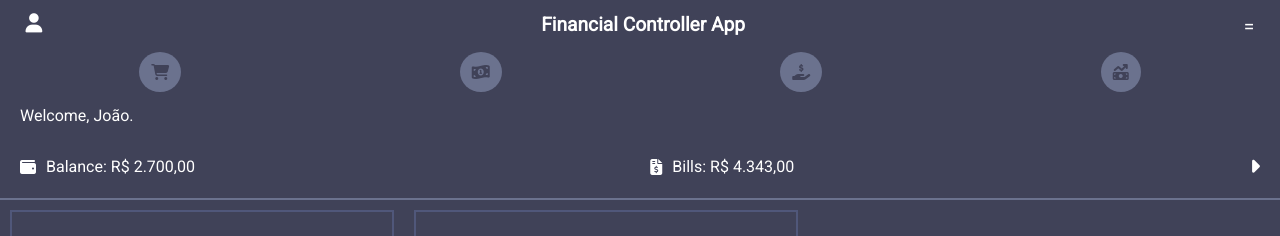
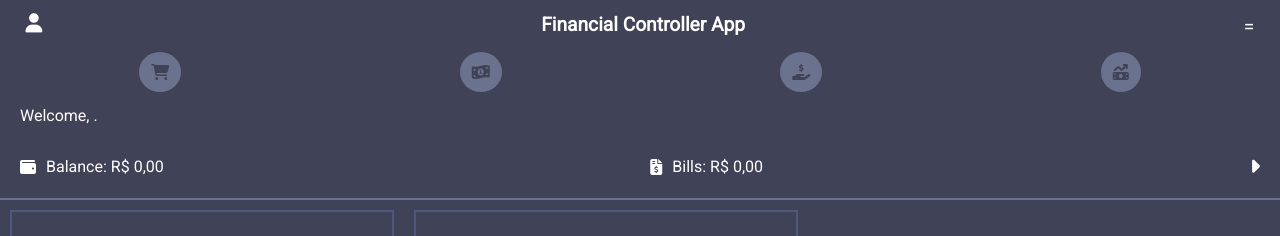
Before and after one commit to FeHunter/FinanceApp, a React (Vite) app: page / in a window 1280 px wide. Shown: the top 236 px of the page. Built offline with nearby package versions, Linux system fonts and the light colour scheme; no server answers.

Commit message:
edição de 'balance' e 'bills'

```diff
--- a/package.json
+++ b/package.json
@@ -22,6 +22,6 @@
     "eslint-plugin-react": "^7.33.2",
     "eslint-plugin-react-hooks": "^4.6.0",
     "eslint-plugin-react-refresh": "^0.4.5",
-    "vite": "^5.1.3"
+    "vite": "^5.1.4"
   }
 }
--- a/src/App.jsx
+++ b/src/App.jsx
@@ -10,7 +10,7 @@ function App() {
     <div id="mainPage">
       <Header title="Financial Controller App" />
       <QuickMenu />
-      <UserFInanceStatus userName={"João"} balance={2700} bills={4343} investments={7000} />
+      <UserFInanceStatus/>
       <MainContent />
       <Footer />
     </div>
--- a/src/Application Components/UserFInanceStatus/UserFInanceStatus.jsx
+++ b/src/Application Components/UserFInanceStatus/UserFInanceStatus.jsx
@@ -2,9 +2,17 @@ import { useEffect, useState } from 'react';
 import style from './UserFInanceStatus.module.css';
 import { PopUp } from '../../Visual Components/PopUp/PopUp';
 
-export function UserFInanceStatus ({userName, balance, bills, investments}){
+export function UserFInanceStatus (){
 
     const [CurrencyExchange, setCurrencyExchange] = useState();
+    const [editBalance, setEditBalance] = useState(false);
+    const [editBills, setEditBills] = useState(false);
+
+    // User values
+    const [userName, setUserName] = useState('');
+    const [balance, setBalance] = useState(0);
+    const [bills, setBills] = useState(0);
+    const [investments, setInvestments] = useState(0);
 
     // Receber e tratar API de cotação.
     useEffect(()=>{
@@ -18,20 +26,36 @@ export function UserFInanceStatus ({userName, balance, bills, investments}){
 
     const [expand, setExpand] = useState(false);
     const toggleButton = (
-        <span className={style.toggle} onClick={()=>{setExpand(!expand)}}>
+        <span className={style.toggle} onClick={()=>{setExpand(!expand); LoadCurrencyExchange()}}>
             { !expand ? <i class="fa-solid fa-caret-right"></i> : <i class="fa-solid fa-caret-left"></i> }
         </span>
     );
     const shrinkOption = (
         <div className={style.shrinkOption}>
             <span className={style.item} title="Balance">
-                <i class="fa-solid fa-wallet"></i>
-                <p>Balance: {balance.toLocaleString('pt-br',{style: 'currency', currency: 'BRL'})}</p>
+                <span onClick={()=>{setEditBalance(!editBalance)}} style={{display: 'flex', alignItems: 'center', cursor: 'pointer'}}>
+                    <i class="fa-solid fa-wallet"></i>
+                    <p>Balance: {balance.toLocaleString('pt-br',{style: 'currency', currency: 'BRL'})}</p>
+                </span>
+                <PopUp visible={editBalance} closePopUp={()=>{setEditBalance(!editBalance)}}>
+                    <div>
+                        <p>Tell us your current balance?</p>
+                        <input type='number' placeholder='$2.250,00' onChange={e => {setBalance(parseFloat(e.target.value))}} />
+                    </div>
+                </PopUp>
             </span>
             <span className={style.item}  title="Bills">
-                        <i class="fa-solid fa-file-invoice-dollar"></i>
-                        <p>Bills: {bills.toLocaleString('pt-br',{style: 'currency', currency: 'BRL'})}</p>
-                    </span>
+                <span onClick={()=>{setEditBills(!editBills)}} style={{display: 'flex', alignItems: 'center', cursor: 'pointer'}}>
+                    <i class="fa-solid fa-file-invoice-dollar"></i>
+                    <p>Bills: {bills.toLocaleString('pt-br',{style: 'currency', currency: 'BRL'})}</p>
+                </span>
+                <PopUp visible={editBills} closePopUp={()=>{setEditBills(!editBills)}}>
+                    <div>
+                        <p>what are your bills today?</p>
+                        <input type='number' placeholder='$120' onChange={e => {setBills(parseFloat(e.target.value))}} />
+                    </div>
+                </PopUp>
+            </span>
             {toggleButton}
         </div>
     );
--- a/src/Application Components/UserFInanceStatus/UserFInanceStatus.module.css
+++ b/src/Application Components/UserFInanceStatus/UserFInanceStatus.module.css
@@ -29,6 +29,7 @@
 }
 .toggle:hover {
     cursor: pointer;
+    color: #b4bde3;
 }
 
 .shrinkOption, .expandPanel {
```
Also changed, not shown: 1 other file (tests, documents, lock files or other folders).
